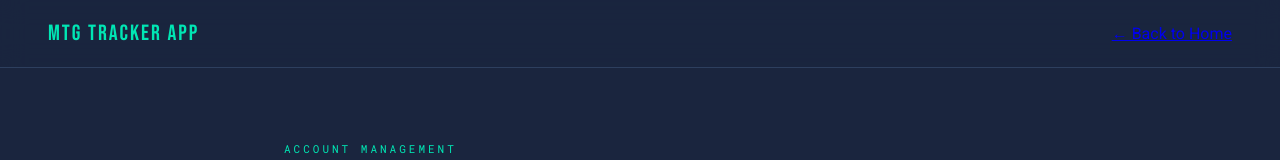
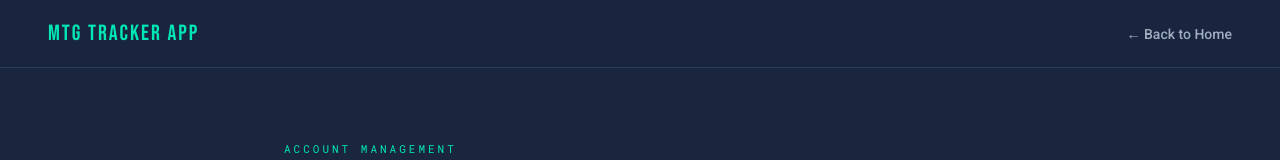
Before and after one commit to couscous90/mtgtrackerapp.com, a plain HTML site: page delete-account.html in a window 1280 px wide. Shown: the top 160 px of the page. Drawn offline with Linux system fonts and the light colour scheme.

Commit message:
Update delete-account.html

```diff
--- a/delete-account.html
+++ b/delete-account.html
@@ -329,7 +329,9 @@
   <!-- NAV -->
   <nav>
     <a href="index.html" class="nav-logo">MTG Tracker App</a>
-    <a href="index.html" class="nav-back">← Back to Home</a>
+    <ul class="nav-links">
+      <li><a href="index.html">← Back to Home</a></li>
+    </ul>
   </nav>
 
   <!-- MAIN -->
```
